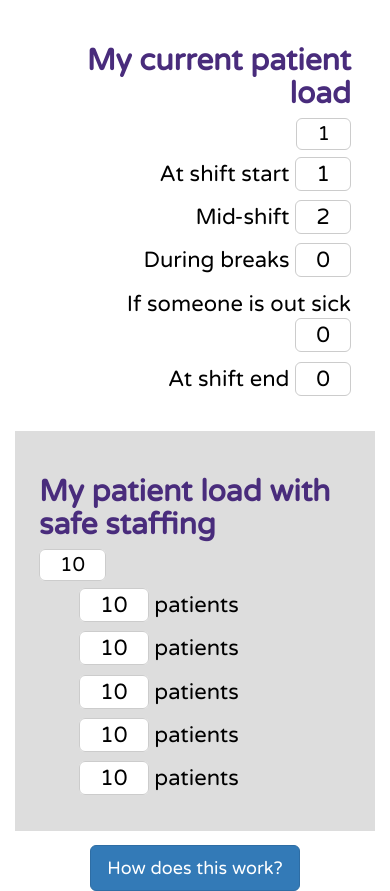
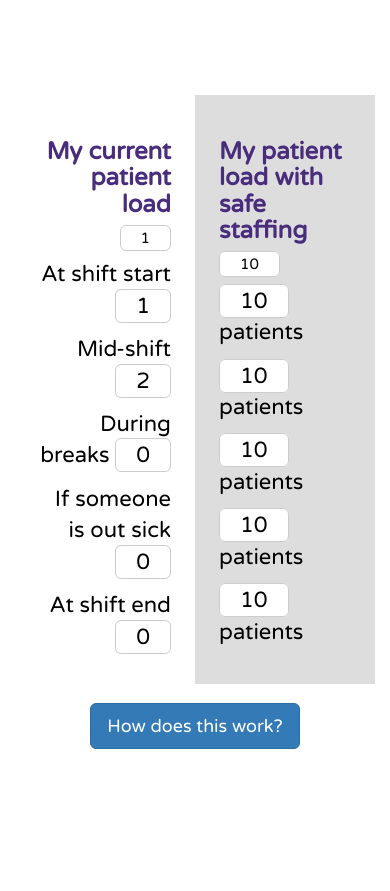
Before and after one commit to mattsedlar/DialysisCalc, a Django app: template form/templates/action.html in a window 390 px wide. After the commit the page ends 749 px from the top, so only its background shows below. Run offline with Django 3.2, Linux system fonts and the light colour scheme; data comes from the database, SQL or seed files in the repository; both versions use the stored data as it was after the commit; the template is opened without the code that fills it: values that come from a table or form of the project are taken from there, most other values are stand-ins (such as "Sample title", 1, 10 or a date in 2020); some libraries are stand-ins or nearby versions.

Commit message:
Partial mobile responsive update, working out bugs on action page

```diff
--- a/form/static/styles/styles.css
+++ b/form/static/styles/styles.css
@@ -65,6 +65,10 @@ select.form-control, .btn {
 
 /* ACTION STYLES */
 
+ul.loads {
+    padding-left: 0;
+}
+
 .loads li {
     list-style-type: none;
     margin-bottom: 12px;
@@ -79,3 +83,17 @@ select.form-control, .btn {
     color: #000;
     border: 1px solid #ccc;
 }
+
+
+@media screen and (max-width: 767px) {
+  form {
+    text-align: left;
+  }
+}
+
+@media screen and (max-width: 480px) {
+  p {
+    font-size: 1.5em;
+  }
+
+}
--- a/form/templates/action.html
+++ b/form/templates/action.html
@@ -29,8 +29,8 @@
 
         <div class="row">
 
-            <div class="col-md-6 text-right" id="response-load">
-                <h2><strong>My current patient load</strong></h2>
+            <div class="col-xs-6 text-right" id="response-load">
+                <h3><strong>My current patient load</strong></h3>
                 <p><span class="loads_value" style="{{ social }}">{{query.opening}}</span></p>
                 <ul class="loads" style="{{ other }}">
                     <li> At shift start <span class="loads_value">{{ query.opening }}</span></li>
@@ -41,8 +41,8 @@
                 </ul>
             </div>
 
-            <div class="col-md-6 text-left" id="safe-load">
-                <h2><strong>My patient load with safe staffing</strong></h2>
+            <div class="col-xs-6 text-left" id="safe-load">
+                <h3><strong>My patient load with safe staffing</strong></h3>
                 <p><span class="loads_value" style="{{ social }}">{{ ratios }}</span></p>
                 <ul class="loads" style="{{ other }}">
                     <li> <span class="loads_value">{{ ratios }}</span> patients</li>
--- a/form/templates/index.html
+++ b/form/templates/index.html
@@ -62,7 +62,7 @@
                     <h1><strong>My daily patient load</strong></h1>
                     <p>(Fill in the numbers you typically have for each)</p>
 
-                        <div class="form-group text-right">
+                        <div class="form-group">
                           <label for="id_opening">At shift start </label>
                           <input id="id_opening" name="opening" class="form-control input-lg" type="number" value='0'><br/>
                           <label for="id_mid">Mid-shift </label>
```
Also changed, not shown: db.sqlite3.
